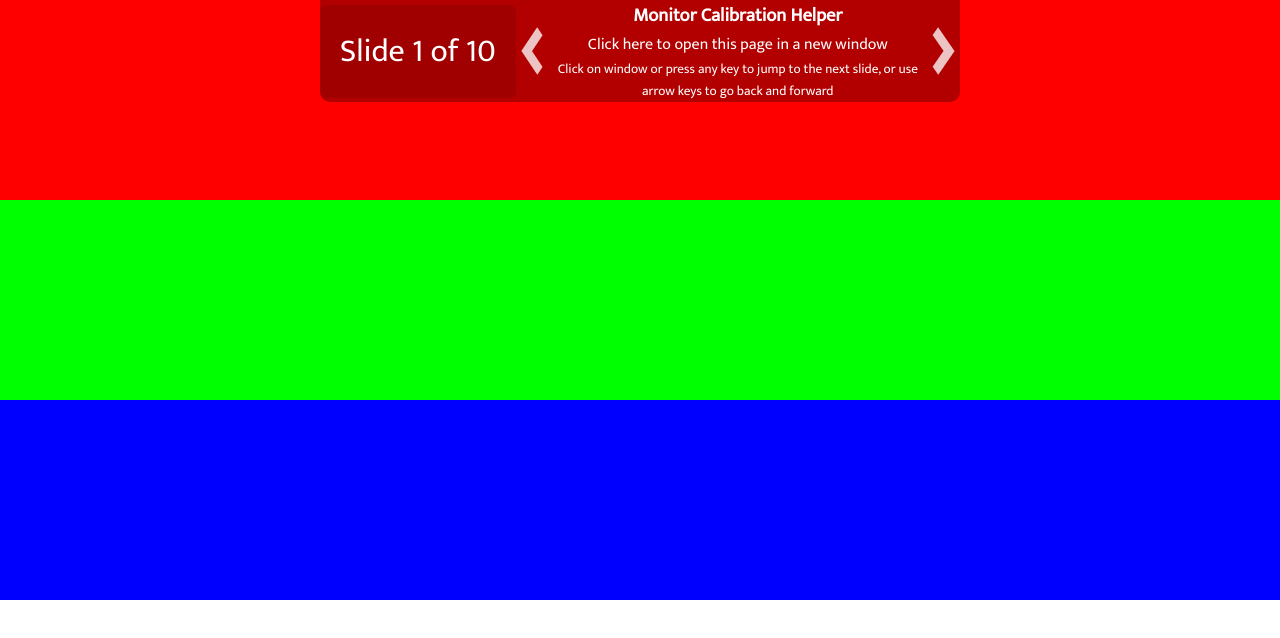
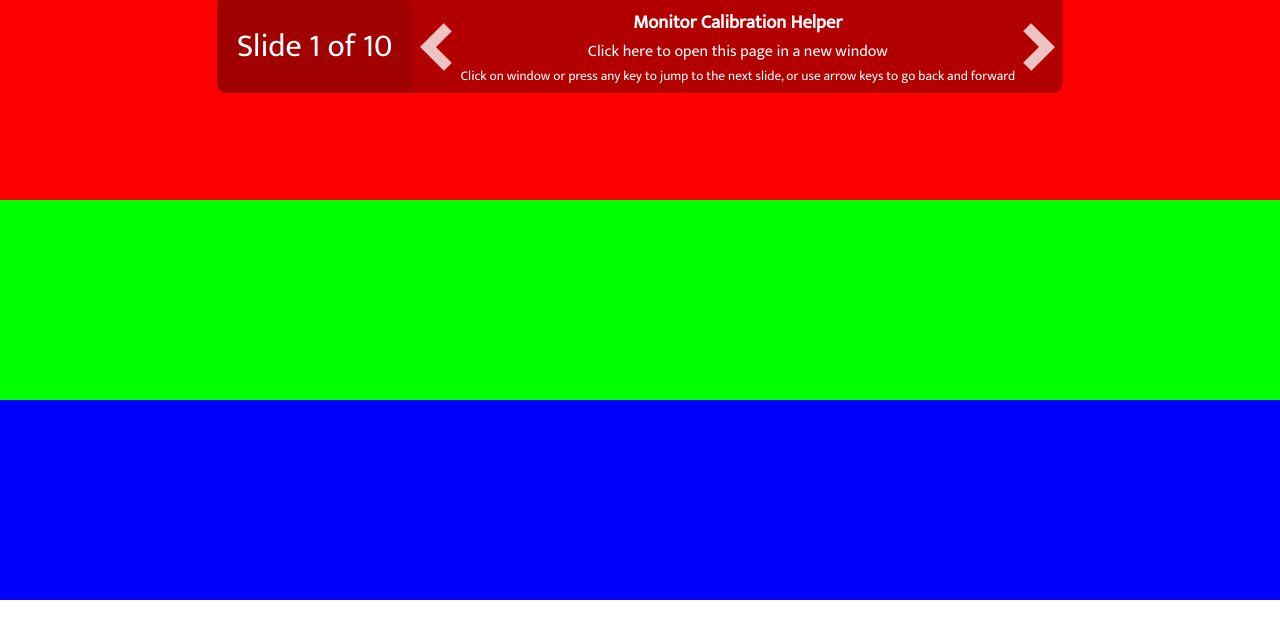
Before and after one commit to umamimolecule/react-monitor-calibration, a React (Create React App) app: page / in a window 1280 px wide. Shown: the top 638 px of the page. Built offline with nearby package versions, Linux system fonts and the light colour scheme.

Commit message:
Fix positioning and sizing of header

```diff
--- a/src/Components/Header/Header.css
+++ b/src/Components/Header/Header.css
@@ -1,12 +1,19 @@
+.Header-container {
+  position: fixed;
+  left: 0px;
+  right: 0px;
+  margin: 0 auto;
+  display: flex;
+  flex-direction: column;
+  align-items: center;
+  justify-content: flex-start;
+}
+
 .Header {
-  position: fixed;
-  width: 50%;
   display: flex;
   flex-direction: row;
   align-items: center;
   justify-content: stretch;
-  margin-left: 25%;
-  margin-right: 25%;
   background-color: rgba(0, 0, 0, 0.3);
   color: white;
   border-bottom-left-radius: 10px;
--- a/src/Components/Header/Header.jsx
+++ b/src/Components/Header/Header.jsx
@@ -18,6 +18,7 @@
 
   render() {
     return (
+      <div className="Header-container">
         <div className="Header">
           <CurrentSlideHeader />
           <div className="Previous" onClick={this.onPreviousClick} />
@@ -30,6 +31,7 @@
             />
           </div>
           <div className="Next" onClick={this.onNextClick} />
+        </div>
       </div>
     );
   }
```
Lines whose indentation alone changed are shown as unchanged.
